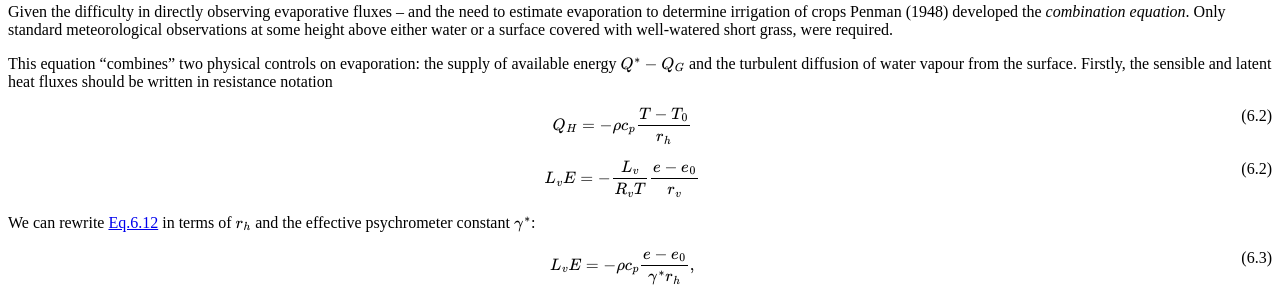
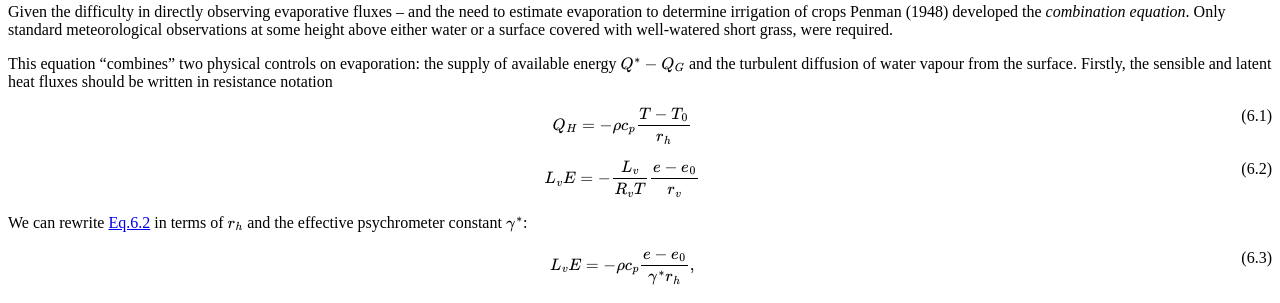
Before and after one commit to BLM-UoR/BLM, a Sphinx documentation site: the page built from docs/Penman.rst, in a window 1280 px wide and 900 px high, scrolled down 1001 px. Shown: the part 153-456 px from the top of the window. Built offline with Sphinx 7.4.7 and the Read the Docs theme 2.0.0, drawn with Linux system fonts in a browser that asks for light colours.

Commit message:
Update Penman.rst

```diff
--- a/docs/Penman.rst
+++ b/docs/Penman.rst
@@ -27,13 +27,13 @@ fluxes should be written in resistance notation
     Q_{H} = - \rho c_{p}\frac{T - T_{0}}{r_{h}}
 
 .. math::
-   :label: qh_pm
+   :label: qe_pm
 
     L_{v}E = - \frac{L_{v}}{R_{v}T}\frac{e - e_{0}}{r_{v}}
 
 
 We can rewrite :eq:`qe_pm` in terms of `r_h` and the effective psychrometer
-const­ant `\gamma^*`:
+constant `\gamma^*`:
 
 .. math::
     :label: qe_1
@@ -206,7 +206,7 @@ the evaporative flux from a surface using the Monteith (1965) adaptation
 for vegetated surface of Penman (1948):
 
 .. math::
-    :label: qe_pm
+    :label: qe_pm_x
 
     Q_{E} =
     \frac{s\left( Q^{*} - Q_{G} \right) + \rho c_{p}(e_{s} - e)/r_{H}}
```
